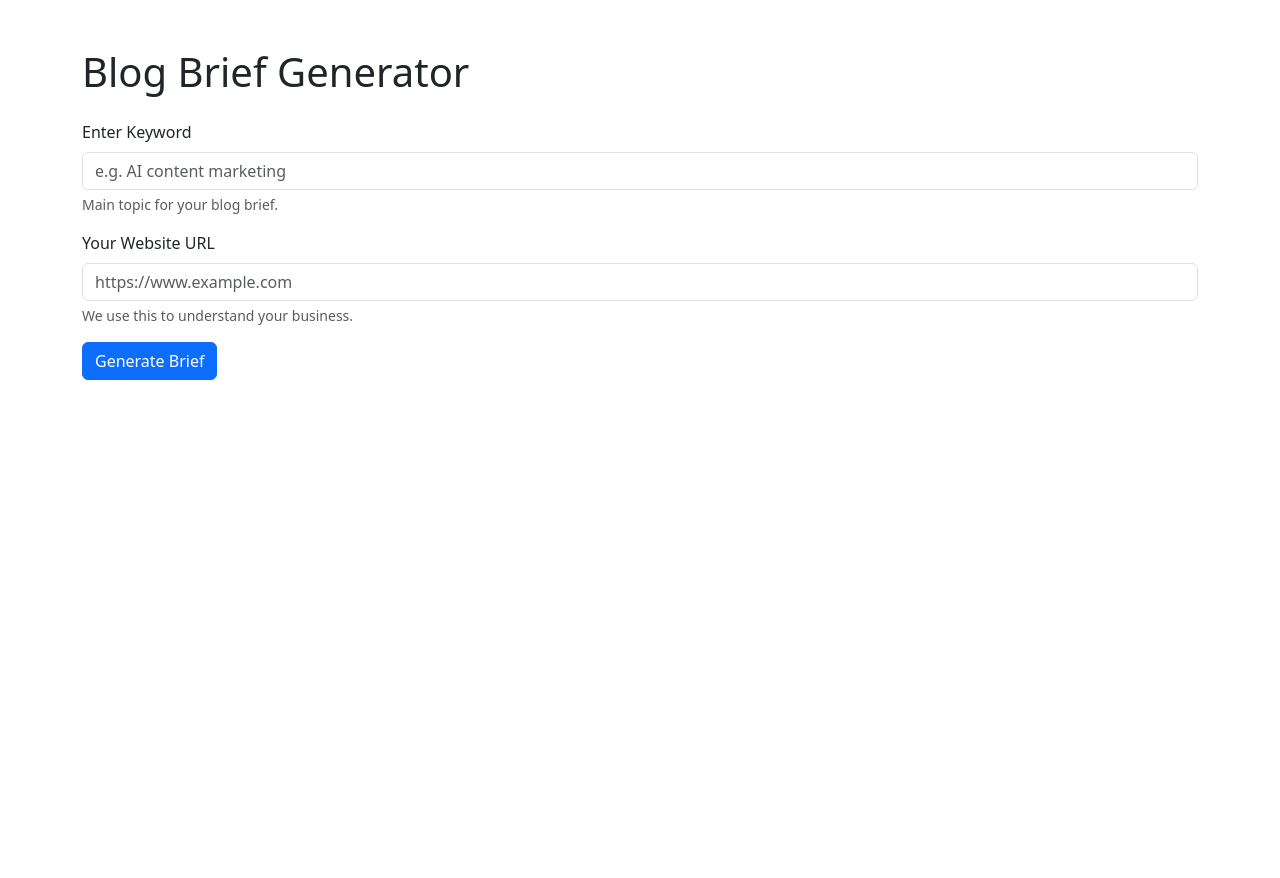
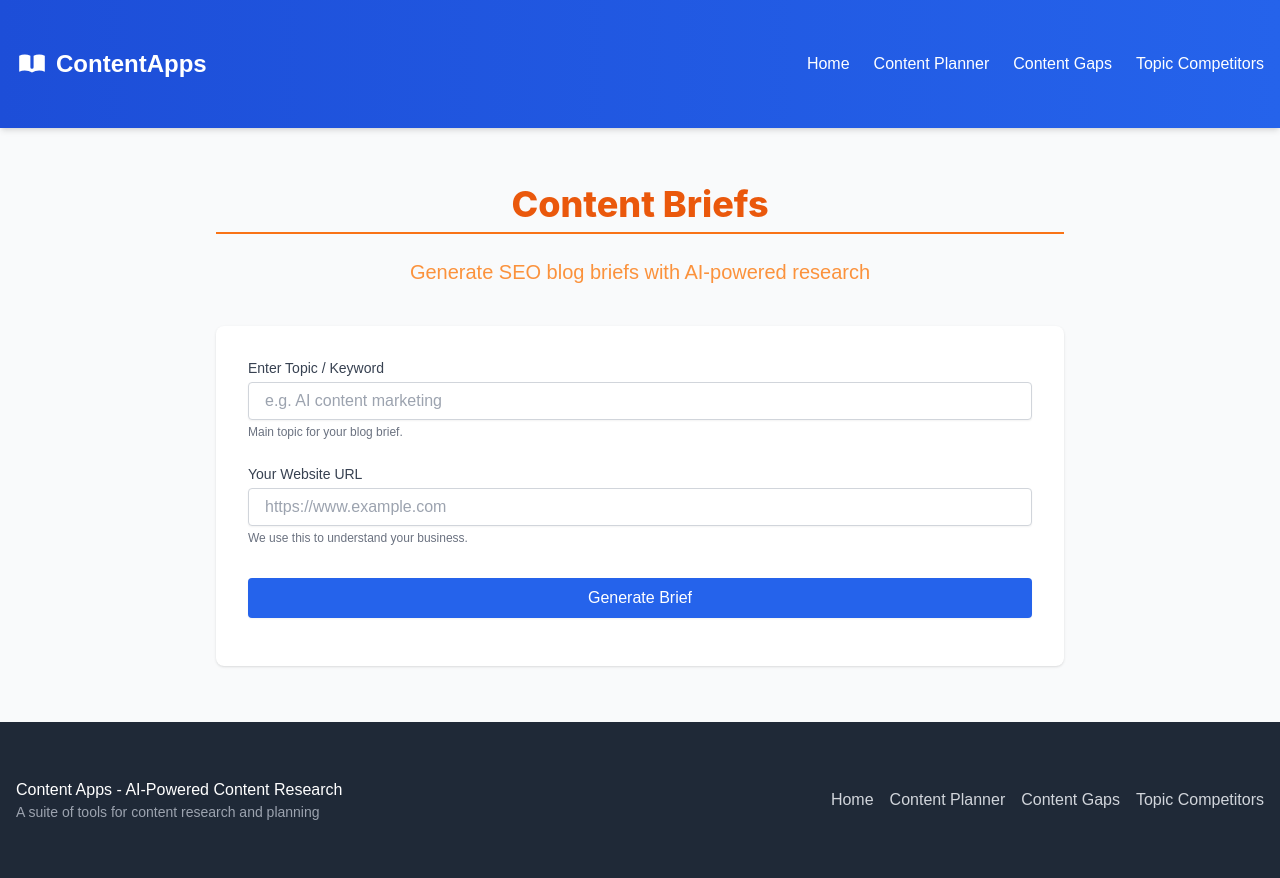
Before and after one commit to hjayne-creator/ContentApps, a Flask app: page /content-briefs/ in a window 1280 px wide. Before the commit the page ends 380 px from the top, so only its background shows below. Run offline with Flask 3, Linux system fonts and the light colour scheme; some libraries are stand-ins or nearby versions.

Commit message:
global nav changes

```diff
--- a/apps/content_briefs/routes.py
+++ b/apps/content_briefs/routes.py
@@ -92,7 +92,7 @@ def results_page(task_id):
         serp_data = data.get('serp_data', {})
         related_keywords = data.get('related_keywords', [])
         brand_brief = data.get('website_summary', '')
-        return render_template('results.html', full_brief=full_brief, brief=brief, task_id=task_id, keywords=keywords, reddit_summaries=reddit_summaries, serp_data=serp_data, keyword_info=keyword_info, related_keywords=related_keywords, brand_brief=brand_brief)
+        return render_template('brief_results.html', full_brief=full_brief, brief=brief, task_id=task_id, keywords=keywords, reddit_summaries=reddit_summaries, serp_data=serp_data, keyword_info=keyword_info, related_keywords=related_keywords, brand_brief=brand_brief)
     except Exception as e:
         return f"Error loading brief: {e}", 404
 
@@ -117,7 +117,7 @@ def admin_page():
                 })
     except Exception as e:
         return f"Error loading briefs: {e}", 500
-    return render_template('admin.html', briefs=briefs)
+    return render_template('briefs_admin.html', briefs=briefs)
 
 
 @content_briefs_bp.route('/progress/<task_id>')
--- a/apps/content_briefs/templates/results.html
+++ b/apps/content_briefs/templates/brief_results.html
@@ -1,4 +1,4 @@
-{% extends 'content_briefs_base.html' %}
+{% extends 'base.html' %}
 {% block content %}
   <div class="card mt-4">
     <div class="card-body">
--- a/apps/content_briefs/templates/admin.html
+++ b/apps/content_briefs/templates/briefs_admin.html
@@ -1,4 +1,4 @@
-{% extends 'content_briefs_base.html' %}
+{% extends 'base.html' %}
 {% block content %}
   <h2>Admin: Past Blog Briefs</h2>
   {% if briefs %}
--- /dev/null
+++ b/apps/content_briefs/templates/briefs_base.html
@@ -0,0 +1,3 @@
+{% extends 'base.html' %}
+{% block title %}Blog Brief Generator{% endblock %}
+{% block content %}{% endblock %}
--- a/apps/content_briefs/templates/briefs_index.html
+++ b/apps/content_briefs/templates/briefs_index.html
@@ -1,22 +1,26 @@
-{% extends 'content_briefs_base.html' %}
+{% extends 'base.html' %}
+{% block title %}Content Briefs{% endblock %}
 {% block content %}
+<div class="max-w-4xl mx-auto p-6">
+    <header class="mb-10 text-center">
+        <h1 class="text-4xl font-extrabold text-orange-600 mb-6 text-center font-sans border-b-2 border-orange-500 pb-2">Content Briefs</h1>
+        <p class="text-xl text-orange-400">Generate SEO blog briefs with AI-powered research</p>
+    </header>
+    <div class="bg-white rounded-lg shadow p-8">
         <form id="brief-form" method="post" novalidate aria-label="SEO Blog Brief Generator Form">
-  <div class="mb-3">
-    <label for="keyword" class="form-label">Enter Keyword</label>
-    <input type="text" class="form-control" id="keyword" name="keyword" required placeholder="e.g. AI content marketing" aria-required="true" aria-describedby="keywordHelp">
-    <div id="keywordHelp" class="form-text">Main topic for your blog brief.</div>
-    <div class="invalid-feedback">Please enter a keyword.</div>
+          <div class="mb-6">
+            <label for="keyword" class="block text-sm font-medium text-gray-700 mb-1">Enter Topic / Keyword</label>
+            <input type="text" class="form-input w-full px-4 py-2 border border-gray-300 rounded focus:outline-none focus:ring-2 focus:ring-orange-400 focus:border-orange-400 transition" id="keyword" name="keyword" required placeholder="e.g. AI content marketing" aria-required="true" aria-describedby="keywordHelp">
+            <div id="keywordHelp" class="text-xs text-gray-500 mt-1">Main topic for your blog brief.</div>
           </div>
-  <div class="mb-3">
-    <label for="website" class="form-label">Your Website URL</label>
-    <input type="url" class="form-control" id="website" name="website" required placeholder="https://www.example.com" aria-required="true" aria-describedby="websiteHelp">
-    <div id="websiteHelp" class="form-text">We use this to understand your business.</div>
-    <div class="invalid-feedback">Please enter a valid URL.</div>
+          <div class="mb-6">
+            <label for="website" class="block text-sm font-medium text-gray-700 mb-1">Your Website URL</label>
+            <input type="url" class="form-input w-full px-4 py-2 border border-gray-300 rounded focus:outline-none focus:ring-2 focus:ring-orange-400 focus:border-orange-400 transition" id="website" name="website" required placeholder="https://www.example.com" aria-required="true" aria-describedby="websiteHelp">
+            <div id="websiteHelp" class="text-xs text-gray-500 mt-1">We use this to understand your business.</div>
           </div>
           <input type="hidden" name="csrf_token" id="csrf_token" value="{{ csrf_token() }}">
-  <button type="submit" class="btn btn-primary">Generate Brief</button>
+          <button type="submit" class="btn-primary w-full py-2 mt-2">Generate Brief</button>
         </form>
-
         <div id="progress-area" class="mt-4" style="display:none;">
           <div class="mb-3">
             <div class="progress" aria-label="Progress Bar">
@@ -33,24 +37,11 @@
           </ul>
           <div id="progress-message"></div>
         </div>
-
         <div id="recent-briefs" class="mt-4" aria-live="polite"></div>
         <div id="result" class="mt-4" style="opacity:0; transition:opacity 0.7s;"></div>
         <div id="error-message" class="mt-4"></div>
-
-<style>
-  @media (max-width: 600px) {
-    .card-body, .form-label, .form-control, .btn, .form-text, .list-group-item {
-      font-size: 1rem;
-    }
-    h3 { font-size: 1.2rem; }
-  }
-  .fade-in {
-    opacity: 1 !important;
-    transition: opacity 0.7s;
-  }
-  </style>
-
+    </div>
+</div>
 <script>
 const steps = [
   'Researching the focus keyword...',
--- a/apps/content_briefs/templates/content_briefs_base.html
+++ /dev/null
@@ -1,17 +0,0 @@
-<!DOCTYPE html>
-<html lang="en">
-<head>
-    <meta charset="UTF-8">
-    <meta name="viewport" content="width=device-width, initial-scale=1.0">
-    <title>Blog Brief Generator</title>
-    <link href="https://cdn.jsdelivr.net/npm/bootstrap@5.3.0/dist/css/bootstrap.min.css" rel="stylesheet">
-    <link rel="icon" type="image/x-icon" href="https://cdn.jsdelivr.net/gh/twitter/twemoji@14.0.2/assets/72x72/1f4dd.png">
-</head>
-<body>
-    <div class="container py-5">
-        <h1 class="mb-4">Blog Brief Generator</h1>
-        {% block content %}{% endblock %}
-    </div>
-    <script src="https://cdn.jsdelivr.net/npm/bootstrap@5.3.0/dist/js/bootstrap.bundle.min.js"></script>
-</body>
-</html>
--- a/apps/content_plan/routes.py
+++ b/apps/content_plan/routes.py
@@ -182,7 +182,7 @@ def create_blueprint():
             process_workflow_task, _ = get_celery_tasks()
             process_workflow_task.delay(job_id)
 
-        return render_template('processing.html', job_id=job_id, job=job.to_dict())
+        return render_template('content_plan_processing.html', job_id=job_id, job=job.to_dict())
 
     @bp.route('/job-status/<job_id>', methods=['GET'])
     def get_job_status(job_id):
--- a/apps/templates/base.html
+++ b/templates/base.html
@@ -89,7 +89,7 @@
                         <a href="{{ url_for('content_plan.index') }}" class="hover:text-blue-100 font-medium">Content Planner</a>
                     </li>
                     <li>
-                        <a href="{{ url_for('content_gaps_bp.index') }}" class="hover:text-blue-100 font-medium">Content Gaps</a>
+                        <a href="{{ url_for('content_gaps.index') }}" class="hover:text-blue-100 font-medium">Content Gaps</a>
                     </li>
                     <li>
                         <a href="{{ url_for('topic_competitors.index') }}" class="hover:text-blue-100 font-medium">Topic Competitors</a>
@@ -141,7 +141,7 @@
                     <a href="{{ url_for('content_plan.index') }}" class="text-gray-300 hover:text-white transition duration-150">
                         Content Planner
                     </a>
-                    <a href="{{ url_for('content_gaps_bp.index') }}" class="text-gray-300 hover:text-white transition duration-150">
+                    <a href="{{ url_for('content_gaps.index') }}" class="text-gray-300 hover:text-white transition duration-150">
                         Content Gaps
                     </a>
                     <a href="{{ url_for('topic_competitors.index') }}" class="text-gray-300 hover:text-white transition duration-150">
```
Also changed, not shown: apps/content_briefs/templates/test_form.html (+15 -14 lines), apps/content_plan/templates/content_plan_base.html (renamed from apps/content_plan/templates/base.html), apps/content_plan/templates/content_plan_processing.html (renamed from apps/content_plan/templates/processing.html), templates/error.html (renamed from apps/templates/error.html). Lines whose indentation alone changed are shown as unchanged.
